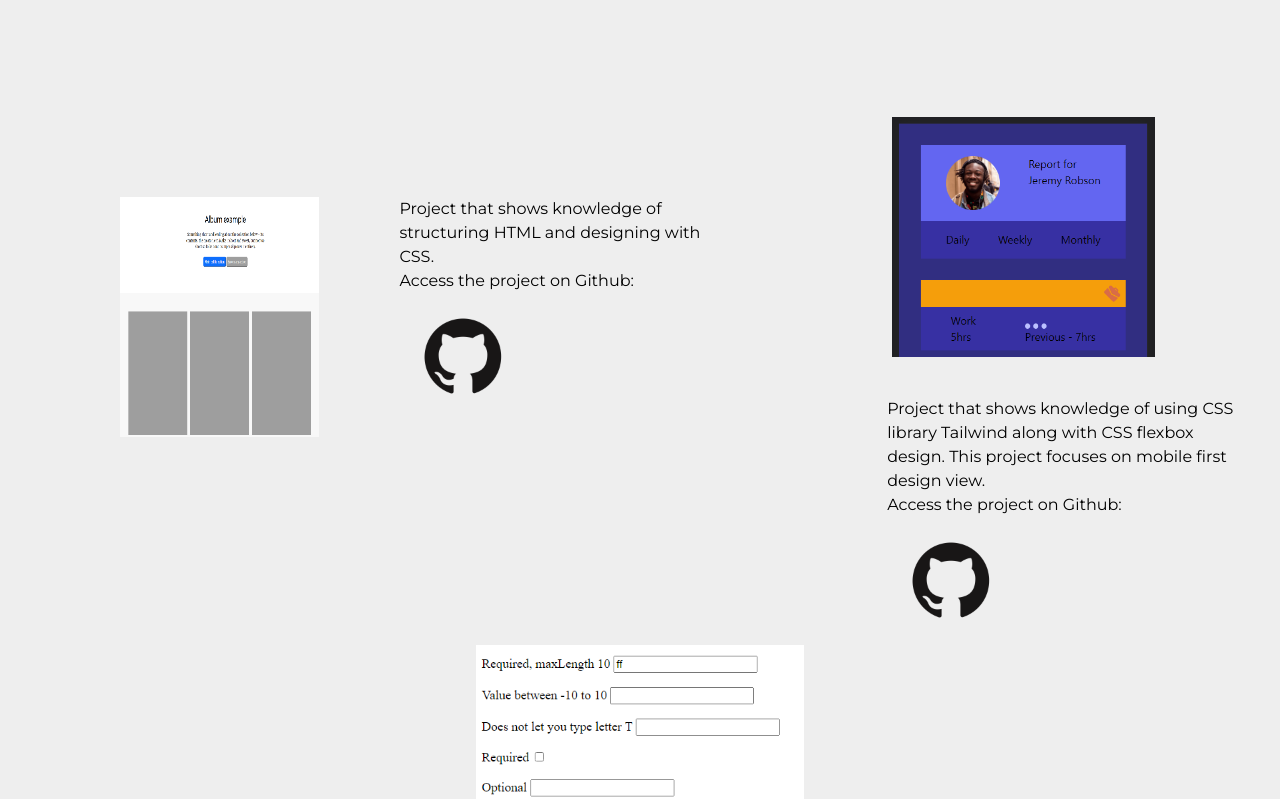
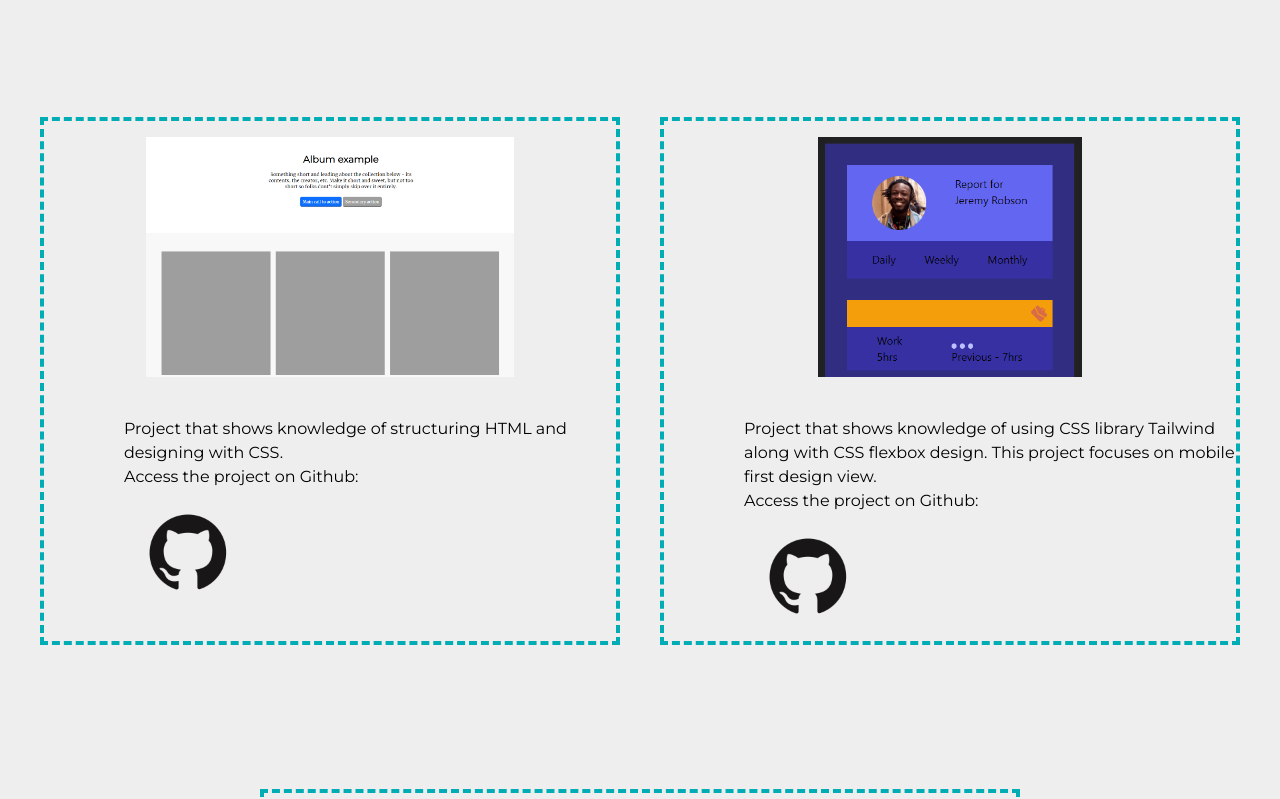
Before and after one commit to Callum-Xavi/My-Portfolio, a plain HTML site: page index.html in a window 1280 px wide. Shown: the part 867-1666 px from the top of the page. Drawn offline with nearby package versions, Linux system fonts and the light colour scheme.

Commit message:
added layout styling and borders to my-work boxes

```diff
--- a/index.html
+++ b/index.html
@@ -52,24 +52,24 @@
 
       <section class="section my-work flex flex-wrap justify-center p-10">
 
-        <container class="top-row flex flex-row">
+        <container class="top-row flex flex-row mb-36 ">
 
-          <div class="my-work-content flex min-h-full p-20">
-            <div class="cards-layout flex flex-row">
-              <img class="h-60 w-68" src="images/cardsLayoutProject.PNG" alt="Shows image of cards layout website project">
+          <div class="my-work-content flex flex-col min-h-full my-border pt-4 mr-10">
+            <div class="cards-layout flex justify-center">
+              <img class="h-60 w-68 mb-10" src="images/cardsLayoutProject.PNG" alt="Shows image of cards layout website project">
             </div>
-            <div class="flex flex-col max-w-2xl ml-20">
+            <div class="flex flex-col justify-center max-w-xl ml-20">
               <p>Project that shows knowledge of structuring HTML and designing with CSS.</p>
               <p>Access the project on Github:</p>
               <img class="h-32 w-32" src="images/iconGitHub.png" alt="Icon of GitHub which acts as link to project">
             </div>
           </div>
 
-          <div class="my-work-content flex flex-col min-h-full">
+          <div class="my-work-content flex flex-col min-h-full my-border pt-4">
             <div class="Tailwind-dashboard-layout flex justify-center">
               <img class="h-60 w-68 mb-10" src="images/TailwindDashboardProject.PNG" alt="Shows image of Tailwind website project">
             </div>
-            <div class="flex flex-col justify-center max-w-2xl ml-20">
+            <div class="flex flex-col justify-center max-w-xl ml-20">
               <p>Project that shows knowledge of using CSS library Tailwind along with CSS flexbox design.
               This project focuses on mobile first design view.</p>
               <p>Access the project on Github:</p>
@@ -81,7 +81,7 @@
 
 
         <container class="middle-container">
-          <div class="my-work-content flex flex-col min-h-full">
+          <div class="my-work-content flex flex-col min-h-full my-border pt-4">
             <div class="JS-validation-layout flex justify-center">
               <img class="h-60 w-68 mb-10" src="images/JsValidation.PNG" alt="Shows image of Tailwind website project">
             </div>
--- a/main.css
+++ b/main.css
@@ -30,3 +30,7 @@ h3 {
 .main-styling {
   background-color: #EEEEEE;
 }
+
+.my-border {
+  border: 4px dashed #00ADB5;
+}
```
